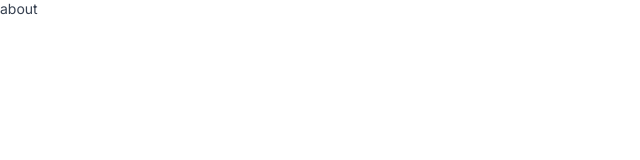
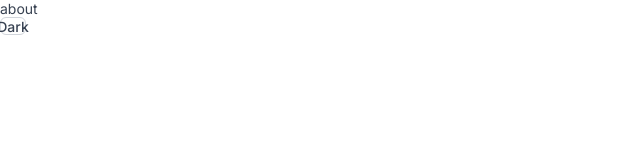
Before and after one commit to contxts-io/nftbank-web-frontend-reboot, a Next.js app: page /about in a window 1280 px wide. Shown: the top 160 px of the page, without its empty margins (0-640 px from the left). Built offline with nearby package versions, Linux system fonts and the light colour scheme.

Commit message:
feat - dark 모드 적용. dark: 로 선언해야 한다

```diff
--- a/app/about/page.tsx
+++ b/app/about/page.tsx
@@ -1,7 +1,10 @@
+import { ThemeSwitcher } from '@/components/buttons/ThemeSwitcher';
+
 const Page = () => {
   return (
     <div>
-      <p>about</p>
+      <p className='dark:text-red-300'>about</p>
+      <ThemeSwitcher />
     </div>
   );
 };
--- a/app/layout.tsx
+++ b/app/layout.tsx
@@ -1,4 +1,4 @@
-import Providers from '@/utils/Provider';
+import Providers from '@/components/providers/Provider';
 import './globals.css';
 import type { Metadata } from 'next';
 import { Inter } from 'next/font/google';
--- /dev/null
+++ b/components/buttons/ThemeSwitcher.tsx
@@ -0,0 +1,27 @@
+'use client';
+
+import { useEffect, useState } from 'react';
+import { useTheme } from 'next-themes';
+
+export function ThemeSwitcher() {
+  const [mounted, setMounted] = useState(false);
+  const { setTheme, theme } = useTheme();
+
+  useEffect(() => {
+    setMounted(true);
+  }, []);
+
+  if (!mounted) {
+    return null;
+  }
+
+  return (
+    <button
+      onClick={() => setTheme(theme === 'light' ? 'dark' : 'light')}
+      className='border rounded-md w-6 h-6 flex items-center justify-center'
+    >
+      <span className='sr-only'>Toggle mode</span>
+      {theme === 'dark' ? <p>Light</p> : <p>Dark</p>}
+    </button>
+  );
+}
--- a/utils/Provider.tsx
+++ b/components/providers/Provider.tsx
@@ -2,13 +2,16 @@
 import React from 'react';
 import { QueryClientProvider } from '@tanstack/react-query';
 import { ReactQueryDevtools } from '@tanstack/react-query-devtools';
-import ReactQueryClient from './ReactQueryClient';
+import ReactQueryClient from '@/utils/ReactQueryClient';
+import { ThemeProvider } from './ThemeProvider';
 
 function Providers({ children }: React.PropsWithChildren) {
   const [client] = React.useState(ReactQueryClient);
   return (
     <QueryClientProvider client={client}>
-      {children}
+      <ThemeProvider attribute='class' defaultTheme='system' enableSystem>
+        {children}
+      </ThemeProvider>
       <ReactQueryDevtools initialIsOpen={false} />
     </QueryClientProvider>
   );
--- /dev/null
+++ b/components/providers/ThemeProvider.tsx
@@ -0,0 +1,8 @@
+'use client';
+import { ThemeProvider as NextThemesProvider } from 'next-themes';
+import type { ThemeProviderProps } from 'next-themes/dist/types';
+
+export function ThemeProvider({ children, ...props }: ThemeProviderProps) {
+  console.log('ThemeProvider', props);
+  return <NextThemesProvider {...props}>{children}</NextThemesProvider>;
+}
--- a/package.json
+++ b/package.json
@@ -31,6 +31,7 @@
     "eslint-config-next": "13.4.19",
     "jotai": "^2.4.0",
     "next": "13.4.19",
+    "next-themes": "^0.2.1",
     "postcss": "8.4.29",
     "react": "18.2.0",
     "react-dom": "18.2.0",
--- a/tailwind.config.ts
+++ b/tailwind.config.ts
@@ -6,6 +6,11 @@ const px0_100 = { ...Array.from(Array(101)).map((_, i) => `${i}px`) };
 const px0_200 = { ...Array.from(Array(201)).map((_, i) => `${i}px`) };
 const px0_400 = { ...Array.from(Array(401)).map((_, i) => `${i}px`) };
 export default {
+  darkMode: 'class',
+  purge: {
+    enabled: true,
+    content: ['./**/*.tsx'],
+  },
   content: [
     "./pages/**/*.{js,jsx,ts,tsx}",
     "./components/**/*.{js,jsx,ts,tsx}",
```
Also changed, not shown: 1 other file (tests, documents, lock files or other folders).
